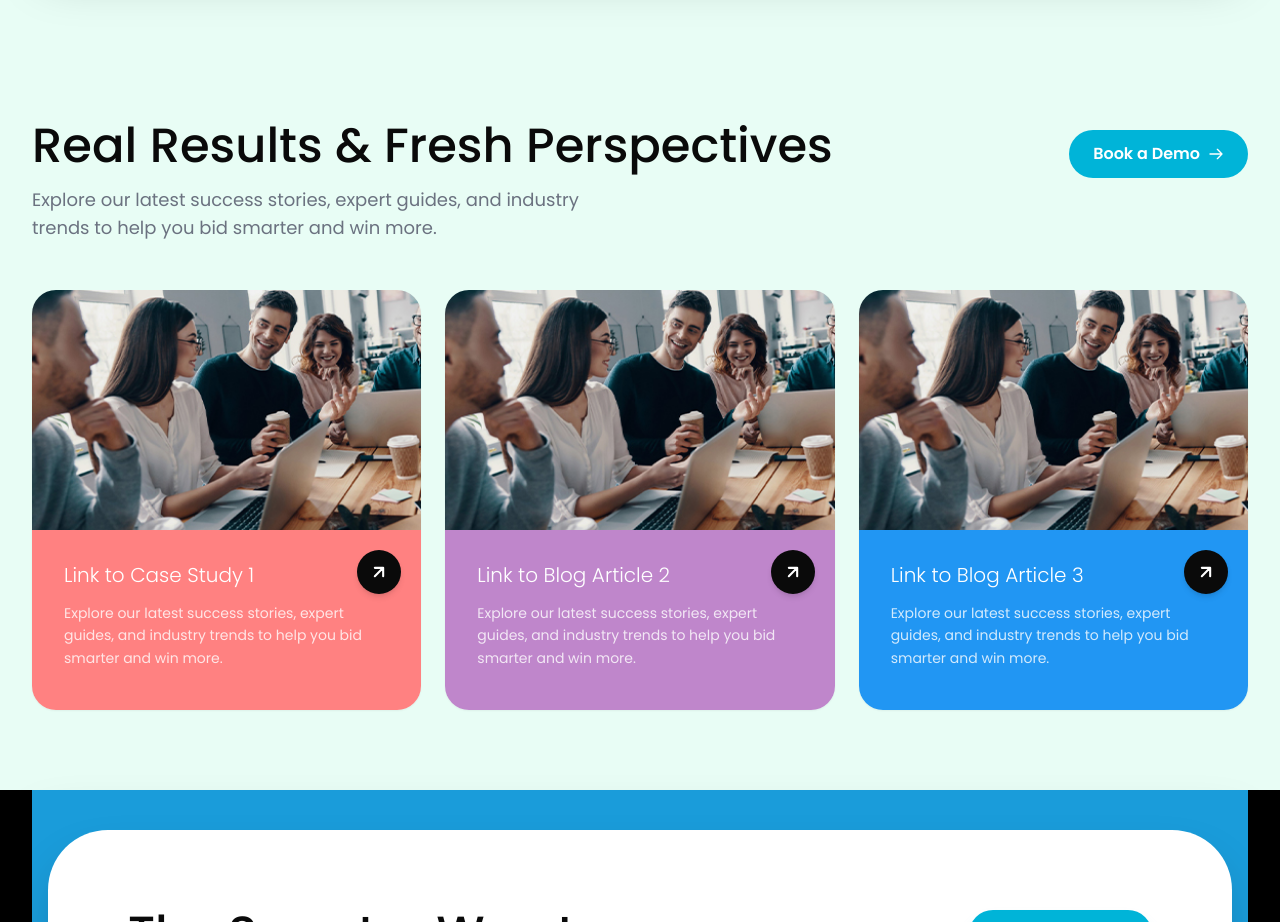
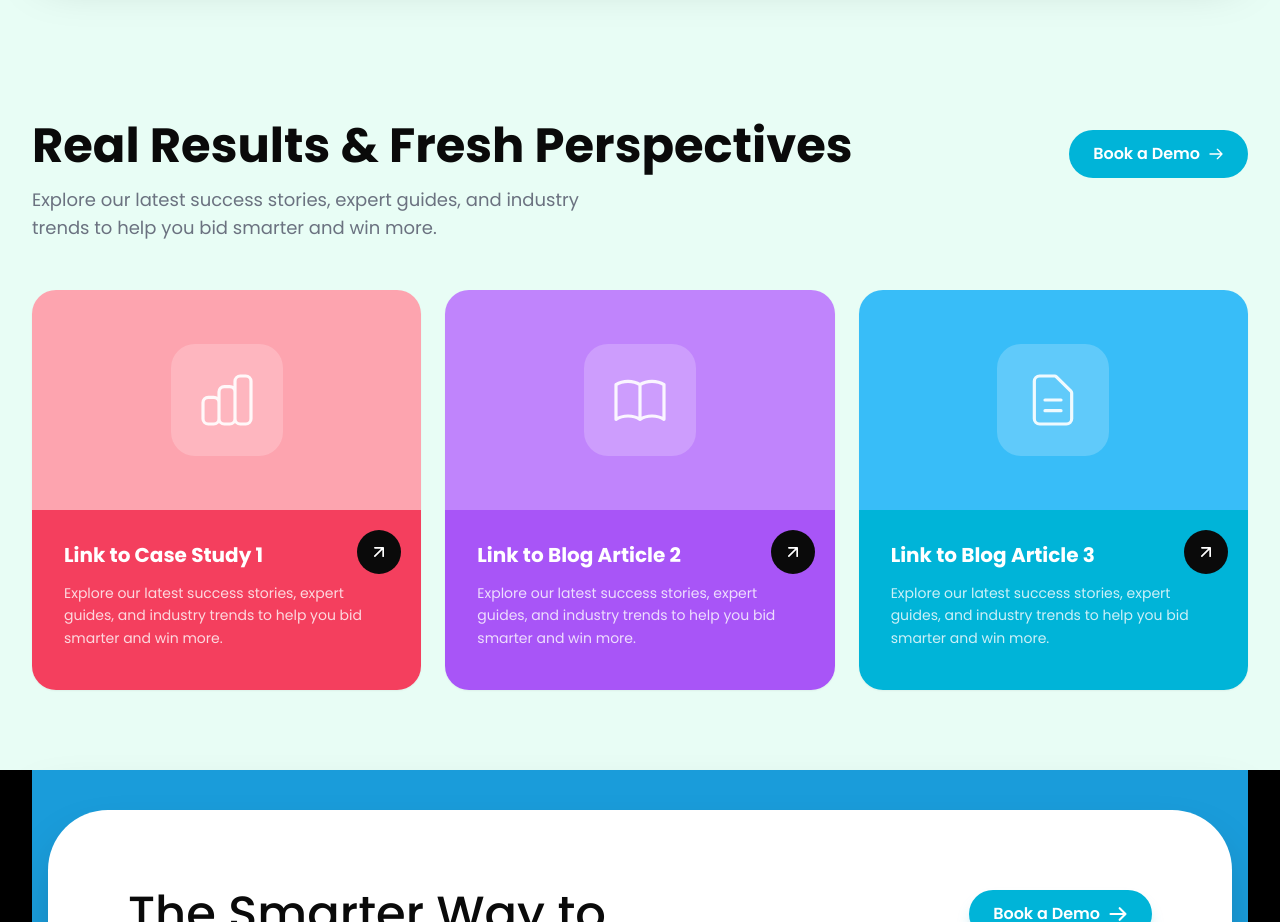
Before and after one commit to paramjeetflymediatech-jpg/proposalai, a Next.js app: page / in a window 1280 px wide. Shown: the part 5180-6102 px from the top of the page. Built offline with nearby package versions, Linux system fonts and the light colour scheme.

Commit message:
changes done

```diff
--- a/src/app/page.js
+++ b/src/app/page.js
@@ -100,10 +100,6 @@ export default function HomePage() {
         </div>
         </div>
       </section>
-
-
-
-
     </>
   );
 }
--- a/src/components/sections/Featuredsection.js
+++ b/src/components/sections/Featuredsection.js
@@ -1,6 +1,5 @@
 "use client";
 import Link from "next/link";
-import Image from "next/image";
 import AnimateOnScroll from "../ui/AnimateOnScroll";
 
 const TILES = [
@@ -8,22 +7,37 @@ const TILES = [
     title: "Link to Case Study 1",
     desc: "Explore our latest success stories, expert guides, and industry trends to help you bid smarter and win more.",
     href: "/case-study/saas-provider",
-    bg: "#ff8181",
-    img: "/case-study.png",
+    bg: "#f43f5e",
+    iconBg: "#fda4af",
+    icon: (
+      <svg className="w-16 h-16 text-white/90" fill="none" stroke="currentColor" viewBox="0 0 24 24">
+        <path strokeLinecap="round" strokeLinejoin="round" strokeWidth={1.2} d="M9 19v-6a2 2 0 00-2-2H5a2 2 0 00-2 2v6a2 2 0 002 2h2a2 2 0 002-2zm0 0V9a2 2 0 012-2h2a2 2 0 012 2v10m-6 0a2 2 0 002 2h2a2 2 0 002-2m0 0V5a2 2 0 012-2h2a2 2 0 012 2v14a2 2 0 01-2 2h-2a2 2 0 01-2-2z" />
+      </svg>
+    ),
   },
   {
     title: "Link to Blog Article 2",
     desc: "Explore our latest success stories, expert guides, and industry trends to help you bid smarter and win more.",
     href: "/blog/search-trap",
-    bg: "#BF86CB",
-    img: "/case-study.png",
+    bg: "#a855f7",
+    iconBg: "#c084fc",
+    icon: (
+      <svg className="w-16 h-16 text-white/90" fill="none" stroke="currentColor" viewBox="0 0 24 24">
+        <path strokeLinecap="round" strokeLinejoin="round" strokeWidth={1.2} d="M12 6.253v13m0-13C10.832 5.477 9.246 5 7.5 5S4.168 5.477 3 6.253v13C4.168 18.477 5.754 18 7.5 18s3.332.477 4.5 1.253m0-13C13.168 5.477 14.754 5 16.5 5c1.747 0 3.332.477 4.5 1.253v13C19.832 18.477 18.247 18 16.5 18c-1.746 0-3.332.477-4.5 1.253" />
+      </svg>
+    ),
   },
   {
     title: "Link to Blog Article 3",
     desc: "Explore our latest success stories, expert guides, and industry trends to help you bid smarter and win more.",
     href: "/proposal-management-report",
-    bg: "#2196F3",
-    img: "/case-study.png",
+    bg: "#00B4D8",
+    iconBg: "#38bdf8",
+    icon: (
+      <svg className="w-16 h-16 text-white/90" fill="none" stroke="currentColor" viewBox="0 0 24 24">
+        <path strokeLinecap="round" strokeLinejoin="round" strokeWidth={1.2} d="M9 12h6m-6 4h6m2 5H7a2 2 0 01-2-2V5a2 2 0 012-2h5.586a1 1 0 01.707.293l5.414 5.414a1 1 0 01.293.707V19a2 2 0 01-2 2z" />
+      </svg>
+    ),
   },
 ];
 
@@ -36,7 +50,7 @@ export default function FeaturedSection() {
         <AnimateOnScroll>
           <div className="flex flex-col md:flex-row md:items-start justify-between gap-6 mb-12">
             <div>
-              <h2 className="font-display text-4xl md:text-5xl font-medium text-dark mb-4">
+              <h2 className="font-display text-4xl md:text-5xl font-bold text-dark mb-4">
                 Real Results &amp; Fresh Perspectives
               </h2>
               <p className="text-gray-500 text-lg max-w-xl">
@@ -58,50 +72,47 @@ export default function FeaturedSection() {
         <div className="grid grid-cols-1 md:grid-cols-3 gap-6">
           {TILES.map((tile, i) => (
             <AnimateOnScroll key={i} delay={i * 120}>
-              <Link
-                href={tile.href}
-                className="group block rounded-3xl overflow-hidden shadow-sm hover:shadow-xl transition-all duration-500"
-              >
-                {/* Top — Image area */}
+              <Link href={tile.href} className="group block rounded-3xl overflow-hidden shadow-sm hover:shadow-xl transition-shadow duration-300">
+
+                {/* Top — Icon area */}
                 <div
-                  className="relative overflow-hidden"
-                  style={{ height: 240 }}
+                  className="flex items-center justify-center"
+                  style={{
+                    height: 220,
+                    backgroundColor: tile.iconBg,
+                  }}
                 >
-                  <Image
-                    src={tile.img}
-                    alt={tile.title}
-                    fill
-                    className="object-cover"
-                  />
-                  {/* Subtle overlay */}
-                  <div className="absolute inset-0 bg-black/5 group-hover:bg-black/0 transition-colors duration-300" />
+                  <div
+                    className="w-28 h-28 rounded-3xl flex items-center justify-center"
+                    style={{ backgroundColor: "rgba(255,255,255,0.20)" }}
+                  >
+                    {tile.icon}
+                  </div>
                 </div>
 
-                {/* Bottom — Colored panel that turns black on hover */}
+                {/* Bottom — Colored panel */}
                 <div
-                  className="relative p-8 transition-all duration-500 ease-in-out bg-[var(--tile-bg)] group-hover:!bg-[#0A0A0A]"
-                  style={{
-                    "--tile-bg": tile.bg,
-                    minHeight: 180,
-                  } }
+                  className="relative p-8"
+                  style={{ backgroundColor: tile.bg, minHeight: 180 }}
                 >
                   {/* Arrow button — top right */}
-                  <div className="absolute top-5 right-5 w-11 h-11 rounded-full bg-[#0A0A0A] flex items-center justify-center group-hover:bg-white transition-colors duration-300 shadow-md">
+                  <div className="absolute top-5 right-5 w-11 h-11 rounded-full bg-[#0A0A0A] flex items-center justify-center group-hover:bg-white transition-colors duration-300">
                     <svg
                       className="w-5 h-5 text-white group-hover:text-[#0A0A0A] transition-colors duration-300"
                       fill="none" stroke="currentColor" viewBox="0 0 24 24"
                     >
-                      <path strokeLinecap="round" strokeLinejoin="round" strokeWidth={2.5} d="M7 17L17 7M17 7H7M17 7v10" />
+                      <path strokeLinecap="round" strokeLinejoin="round" strokeWidth={2} d="M7 17L17 7M17 7H7M17 7v10" />
                     </svg>
                   </div>
 
-                  <h3 className="text-white font-display font-light text-xl leading-snug mb-3 pr-14 transition-colors">
+                  <h3 className="text-white font-display font-bold text-xl leading-snug mb-3 pr-14">
                     {tile.title}
                   </h3>
-                  <p className="text-white/80 text-sm leading-relaxed transition-colors">
+                  <p className="text-white/80 text-sm leading-relaxed">
                     {tile.desc}
                   </p>
                 </div>
+
               </Link>
             </AnimateOnScroll>
           ))}
--- a/src/components/sections/StatsSection.js
+++ b/src/components/sections/StatsSection.js
@@ -23,6 +23,7 @@ const STATS = [
   },
   {
     value: 0,
+    start: 100,
     suffix: "",
     label: "Wasted Cycles",
     desc: "Instantly disqualify bad fits. Focus 100% of your expert capacity on the deals you could win.",
@@ -49,7 +50,7 @@ export default function StatsSection() {
 
               {/* Large counter — "+0" style matching reference */}
               <p className="font-display text-4xl md:text-5xl font-bold text-white mb-2 leading-none">
-                +<Counter end={stat.value} prefix="" suffix={stat.suffix} duration={2000} />
+                +<Counter start={stat.start} end={stat.value} prefix="" suffix={stat.suffix} duration={2000} />
               </p>
 
               {/* Label */}
--- a/src/components/ui/Counter.js
+++ b/src/components/ui/Counter.js
@@ -1,8 +1,8 @@
 "use client";
 import { useEffect, useRef, useState } from "react";
 
-export default function Counter({ end, duration = 2000, prefix = "+", suffix = "" }) {
-  const [count, setCount] = useState(0);
+export default function Counter({ start = 0, end, duration = 2000, prefix = "+", suffix = "" }) {
+  const [count, setCount] = useState(start);
   const ref = useRef(null);
   const started = useRef(false);
 
@@ -19,7 +19,11 @@ export default function Counter({ end, duration = 2000, prefix = "+", suffix = "
             const elapsed = now - startTime;
             const progress = Math.min(elapsed / duration, 1);
             const eased = 1 - Math.pow(1 - progress, 3);
-            setCount(Math.round(eased * end));
+
+            // Interpolate between start and end
+            const currentCount = Math.round(start + eased * (end - start));
+            setCount(currentCount);
+
             if (progress < 1) requestAnimationFrame(animate);
           };
           requestAnimationFrame(animate);
@@ -30,7 +34,7 @@ export default function Counter({ end, duration = 2000, prefix = "+", suffix = "
 
     observer.observe(el);
     return () => observer.disconnect();
-  }, [end, duration]);
+  }, [start, end, duration]);
 
   return (
     <span ref={ref}>
```
Also changed, not shown: src/components/sections/Featurevideosection.js (+1 -202 lines).
